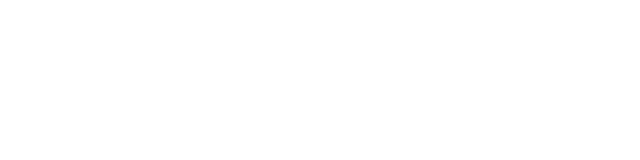
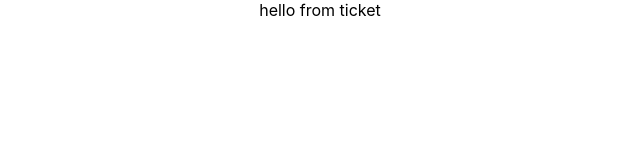
Before and after one commit to pripley/72-hours, a React (Create React App) app: page / in a window 1280 px wide. Shown: the top 160 px of the page, without its empty margins (320-960 px from the left). Built offline with nearby package versions, Linux system fonts and the light colour scheme.

Commit message:
pushing james branch

```diff
--- a/src/ticketmaster/Ticketmaster.js
+++ b/src/ticketmaster/Ticketmaster.js
@@ -1,7 +1,7 @@
 import React from 'react';
 
 const Ticketmaster = () => {
-    return ( <div></div> );
+    return ( <div>hello from ticket</div> );
 }
 
 export default Ticketmaster;
```
